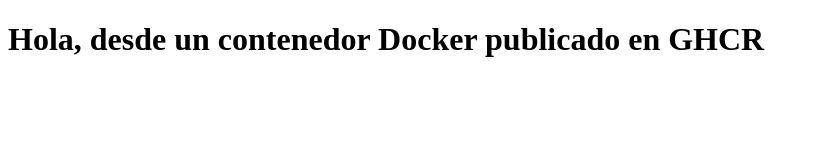
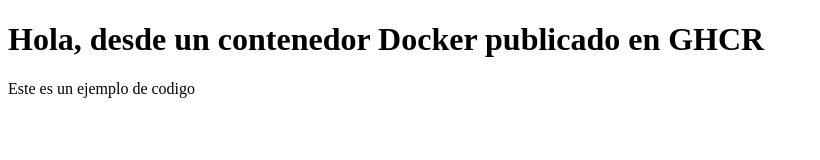
Before and after one commit to Fab2207/lab-docker-gh-actions, a website: page index.html in a window 1280 px wide. Shown: the whole page, without its empty margins (0-820 px from the left). Drawn offline with Linux system fonts and the light colour scheme.

Commit message:
chore: actualizar mensaje en index.html para prueba de build

```diff
--- a/index.html
+++ b/index.html
@@ -8,6 +8,7 @@
 
 <body>
     <h1>Hola, desde un contenedor Docker publicado en GHCR</h1>
+    <p>Este es un ejemplo de codigo</p>
 </body>
 
 </html>
```
